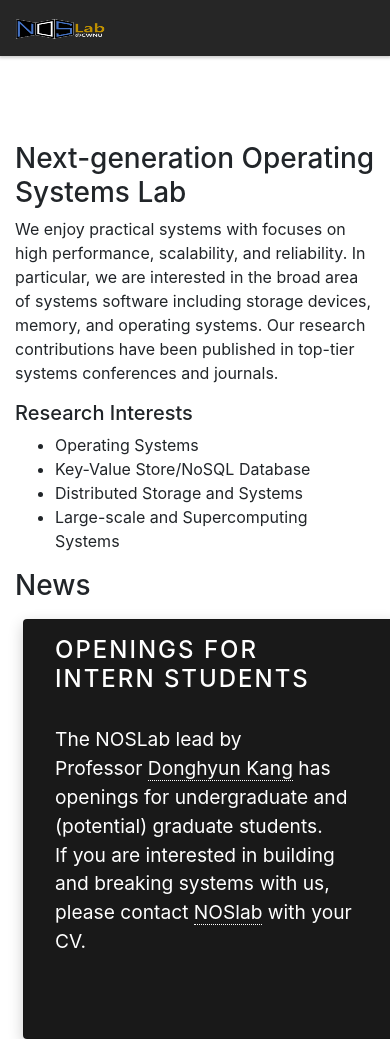
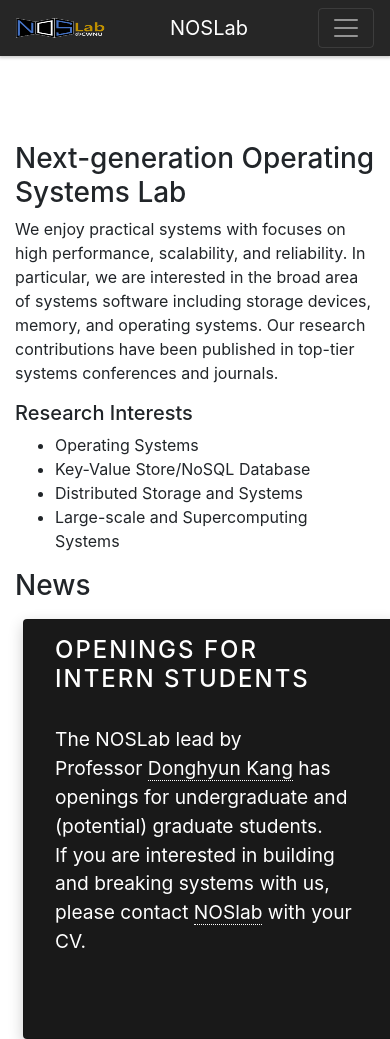
Before and after one commit to noslab/noslab.github.io, a plain HTML site: page index.html in a window 390 px wide. Shown: the top 1039 px of the page. Drawn offline with Linux system fonts and the light colour scheme.

Commit message:
Update index.html
insert noslab text for menu

```diff
--- a/index.html
+++ b/index.html
@@ -43,9 +43,11 @@
 <body>
 <!-- Menu -->
 <nav class="navbar navbar-dark navbar-expand-md fixed-top">
-	<a class="navbar-brand" href="/">
-		<img src="/assets/img/logo.png" width="100" height="25"></img>
-	</a>
+	<img src="/assets/img/logo.png" width="100" height="25"></img>
+	<a class="navbar-brand" href="/">NOSLab</a>
+	<button class="navbar-toggler" type="button" data-toggle="collapse" data-target="#navbarNav" aria-controls="navbarNav" aria-expanded="false" aria-label="Toggle navigation">
+		<span class="navbar-toggler-icon"></span>
+	</button>
 	<div class="collapse navbar-collapse" id="navbarNav">
 		<ul class="navbar-nav">
 			<li class="nav-item"> <a class="nav-link" href="/pages/people.html">People</a> </li>
```
